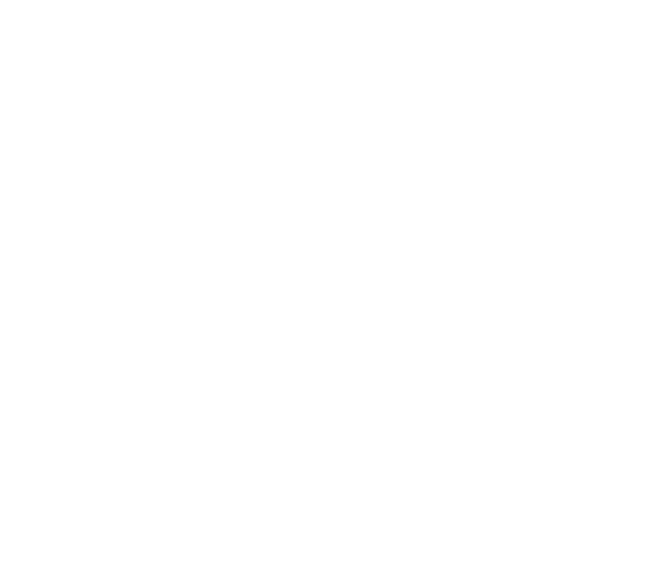
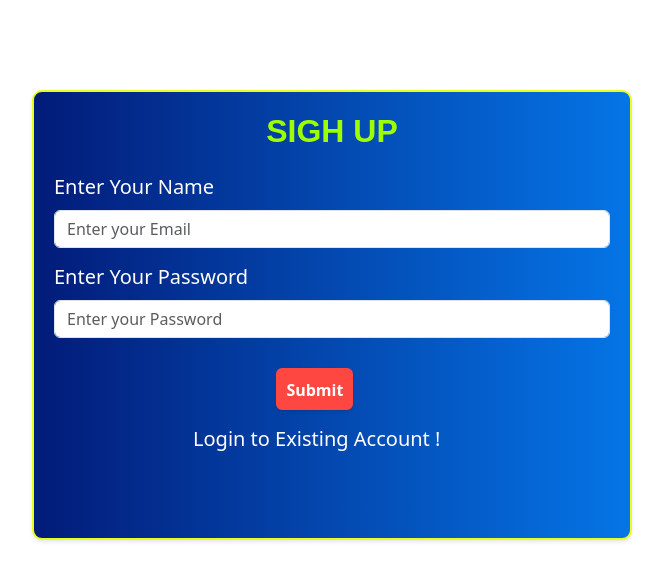
Before and after one commit to jaganathan05/Ecommerce-React, a React (Create React App) app: page /signup in a window 1280 px wide. Shown: the top 580 px of the page, without its empty margins (352-1015 px from the left). Built offline with nearby package versions, Linux system fonts and the light colour scheme; a web font is replaced by a local one.

Commit message:
implement signup page

```diff
--- a/public/index.html
+++ b/public/index.html
@@ -10,6 +10,12 @@
       content="Web site created using create-react-app"
     />
     <link rel="apple-touch-icon" href="%PUBLIC_URL%/logo192.png" />
+    <link
+  rel="stylesheet"
+  href="https://cdn.jsdelivr.net/npm/bootstrap@5.3.2/dist/css/bootstrap.min.css"
+  integrity="sha384-T3c6CoIi6uLrA9TneNEoa7RxnatzjcDSCmG1MXxSR1GAsXEV/Dwwykc2MPK8M2HN"
+  crossorigin="anonymous"
+/>
     <!--
       manifest.json provides metadata used when your web app is installed on a
       user's mobile device or desktop. See https://developers.google.com/web/fundamentals/web-app-manifest/
--- a/src/App.js
+++ b/src/App.js
@@ -9,6 +9,7 @@
 import { Route ,Redirect } from "react-router-dom";
 import Contactpage from "./components/Contact Page/ContactPage";
 import ProductDetails from "./components/Products/ProductDetails/ProductDetails";
+import Signup from "./components/Login/Signup";
 function App() {
   const [showcart, updatedshowcart] = useState(false);
   const showcarthandler = () => {
@@ -48,6 +49,9 @@
     <Route path="/Product/:ProductId">
 <ProductDetails/>
     </Route>
+    <Route path='/signup'>
+<Signup/>
+    </Route>
   </div>
   );
 }
--- /dev/null
+++ b/src/components/Login/Signup.css
@@ -0,0 +1,59 @@
+.box{
+    left: 30%;
+    margin-top: 10px;
+    border: 2px solid rgb(232, 255, 27);
+    width: 600px;
+    height: 450px;
+    border-radius: 10px;
+    background: #0575E6;  /* fallback for old browsers */
+background: -webkit-linear-gradient(to right, #021B79, #0575E6);  /* Chrome 10-25, Safari 5.1-6 */
+background: linear-gradient(to right, #021B79, #0575E6); /* W3C, IE 10+/ Edge, Firefox 16+, Chrome 26+, Opera 12+, Safari 7+ */
+
+}
+.lable{
+    font-size: 20px;
+    color: white;
+}
+.box h2{
+    font-weight: bold;
+    font-family:sans-serif;
+    color: rgb(157, 255, 0) ;
+
+}
+
+.btn1{
+   margin-left: 40%;
+   margin-top: 30px;
+    display: inline-block;
+    outline: 0;
+    cursor: pointer;
+    border-radius: 6px;
+    border: 2px solid #ff4742;
+    color: #fff;
+    background-color: #ff4742;
+    padding: 8px;
+    box-shadow: rgba(0, 0, 0, 0.07) 0px 2px 4px 0px, rgba(0, 0, 0, 0.05) 0px 1px 1.5px 0px;
+    font-weight: 800;
+    font-size: 16px;
+    height: 42px;
+
+}
+
+.btn1:hover{
+    background: yellow;
+    color: #ff4742;
+}
+.link{
+    color: white;
+    margin-top: 30px;
+    margin-left: 25%;
+
+    text-decoration: none;
+    font-size: 20px;
+}
+.notification{
+    margin-top: 20px;
+    margin-left: 30%;
+    color:white;
+    font-size: 20px;
+}
--- /dev/null
+++ b/src/components/Login/Signup.js
@@ -0,0 +1,79 @@
+import React ,{useRef, useState} from "react";
+import "./Signup.css";
+import { Form, FormGroup } from "react-bootstrap";
+import { Link } from "react-router-dom/cjs/react-router-dom.min";
+
+function Signup() {
+    const [senddata,updatesenddata]=useState(false)
+
+    const emailref = useRef();
+    const passwordref = useRef();
+
+    const submitformhandler = async(event)=>{
+
+    event.preventDefault()
+    updatesenddata(true)
+    const data = {
+    email: emailref.current.value,
+    password: passwordref.current.value,
+    returnSecureToken: true
+    }
+    console.log(data)
+
+        const response = await fetch('https://identitytoolkit.googleapis.com/v1/accounts:signUp?key=AIzaSyDAzYMyrP5pUcCeJ9QKrDnuXPIreusRbFw',{
+            method:'POST',
+            body: JSON.stringify(data),
+            headers:{
+                'Content-Type': 'application/json'
+            }
+
+
+        })
+
+        if(response.ok){
+            console.log(response)
+            alert('Signup successfully')
+            updatesenddata(false)
+            emailref.current.value=''
+            passwordref.current.value=''
+        }
+        else{
+          const data = await response.json()
+          alert(data.error.message)
+          updatesenddata(false)
+        }
+
+    }
+  return (
+    <div className="box">
+      <h2>SIGH UP</h2>
+      <Form>
+        <FormGroup controlId="email">
+          <Form.Label className="lable">Enter Your Name</Form.Label>
+          <Form.Control
+            type="email"
+            placeholder="Enter your Email"
+            ref={emailref}
+            required
+          ></Form.Control>
+        </FormGroup>
+        <FormGroup controlId="password">
+          <Form.Label className="lable">Enter Your Password</Form.Label>
+          <Form.Control
+            type="password"
+            placeholder="Enter your Password"
+            ref={passwordref}
+            required
+          ></Form.Control>
+        </FormGroup>
+        {senddata && <p className="notification">Sending Request  ....</p>}
+        {!senddata && <button className="btn1" type='butt' onClick={submitformhandler}>Submit</button> }
+        <br/>
+        <Link className="link" to="/login">
+          Login to Existing Account !
+        </Link>
+      </Form>
+    </div>
+  );
+  }
+export default Signup;
--- a/src/index.js
+++ b/src/index.js
@@ -3,7 +3,8 @@
 import './index.css';
 import App from './App';
 import reportWebVitals from './reportWebVitals';
-import '../node_modules/bootstrap/dist/css/bootstrap.min.css'
+import '../node_modules/bootstrap/dist/css/bootstrap.css'
+
 import { BrowserRouter } from 'react-router-dom';
 
 const root = ReactDOM.createRoot(document.getElementById('root'));
```
